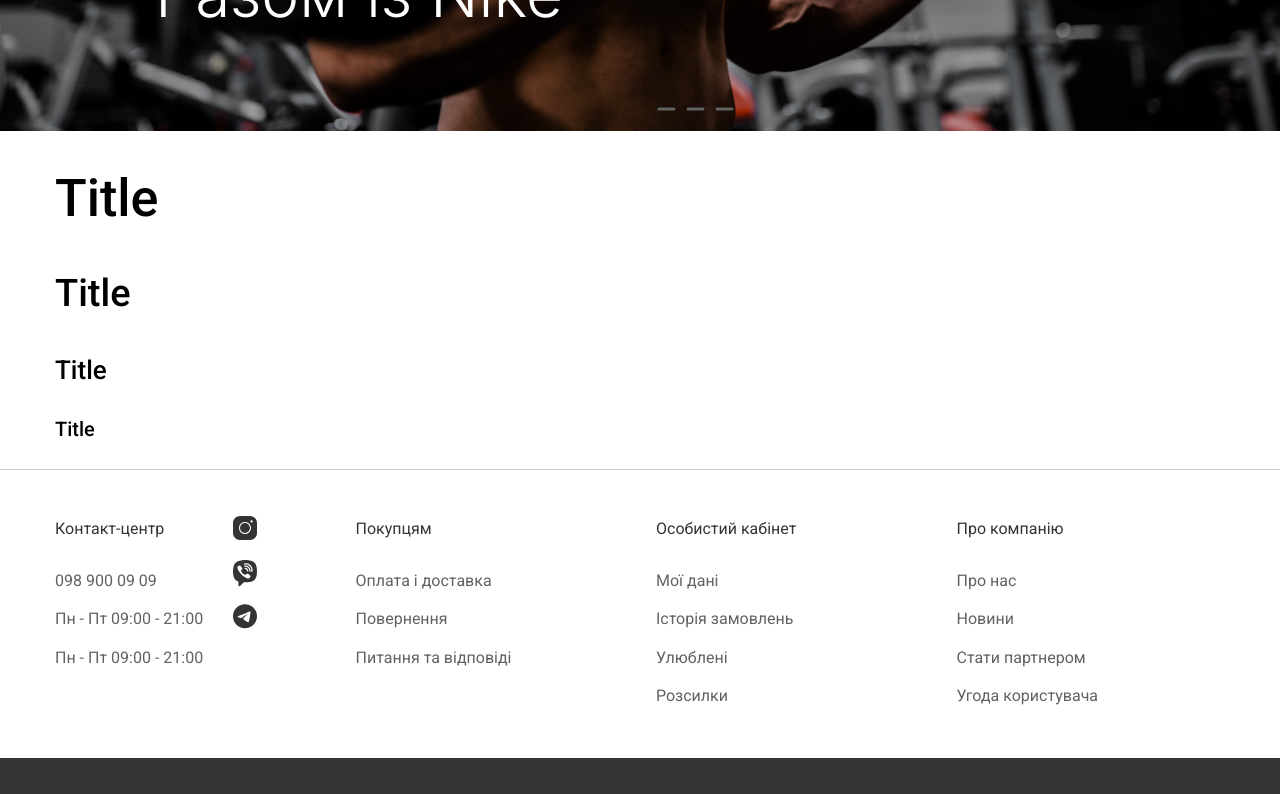
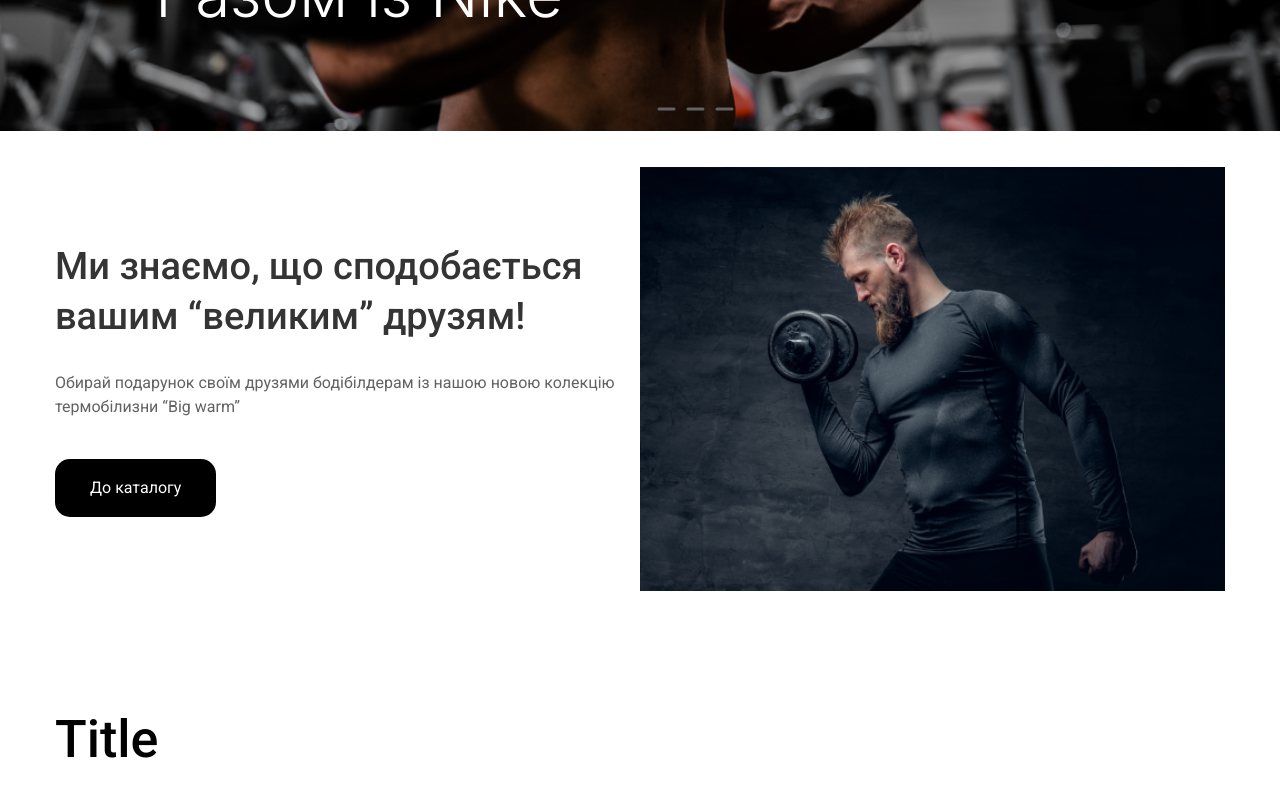
Before and after one commit to adwasar/ignat-gym, a React (Vite) app: page / in a window 1280 px wide. Shown: the part 480-1274 px from the top of the page. Built offline with nearby package versions, Linux system fonts and the light colour scheme.

Commit message:
feat: great friends section

```diff
--- a/src/App.jsx
+++ b/src/App.jsx
@@ -1,6 +1,7 @@
 import Header from './components/Header'
 import Footer from './components/Footer'
 import HeroSlider from './components/HeroSlider'
+import GreatFriendsSection from './components/GreatFriendsSection'
 
 function App() {
   return (
@@ -8,6 +9,7 @@
       <Header />
       <main>
         <HeroSlider />
+        <GreatFriendsSection />
         <div className="container">
           <h1>Title</h1>
           <h2>Title</h2>
--- /dev/null
+++ b/src/components/GreatFriendsSection.jsx
@@ -0,0 +1,23 @@
+function GreatFriendsSection() {
+  return (
+    <section className="great-friends">
+      <div className="container">
+        <div className="great-friends__content">
+          <div className="great-friends__left">
+            <h2 className="great-friends__title">
+              Ми знаємо, що сподобається вашим “великим” друзям!
+            </h2>
+            <p className="great-friends__text main-text">
+              Обирай подарунок своїм друзями бодібілдерам із нашою новою колекцію термобілизни “Big
+              warm”
+            </p>
+            <button className="great-friends__btn btn">До каталогу</button>
+          </div>
+          <div className="great-friends__right"></div>
+        </div>
+      </div>
+    </section>
+  )
+}
+
+export default GreatFriendsSection
--- a/src/components/HeroSlider.jsx
+++ b/src/components/HeroSlider.jsx
@@ -4,7 +4,7 @@
 
 function HeroSlider() {
   return (
-    <div className="hero-slider">
+    <section className="hero-slider">
       <div className="container">
         <div className="hero-slider__content-wrapper">
           <div className="hero-slider__content">
@@ -30,7 +30,7 @@
           <img src={PaginationLinePath} alt="#" />
         </div>
       </div>
-    </div>
+    </section>
   )
 }
 
--- a/src/scss/components/_buttons.scss
+++ b/src/scss/components/_buttons.scss
@@ -36,3 +36,17 @@
     }
   }
 }
+
+.btn {
+  padding: 20px 35px;
+  margin: 0;
+  color: $white;
+  background-color: $black-100;
+  border: none;
+  border-radius: 15px;
+  cursor: pointer;
+}
+
+.btn_gray {
+  background-color: $black-60;
+}
--- /dev/null
+++ b/src/scss/components/_great-friends-section.scss
@@ -0,0 +1,52 @@
+.great-friends {
+  padding: 36px 0 80px;
+  @include v-md {
+    padding: 36px 0 40px;
+  }
+  &__content {
+    display: flex;
+    @include v-md {
+      flex-direction: column;
+    }
+  }
+
+  &__left {
+    padding: 74px 0;
+    width: 50%;
+    @include v-md {
+      padding: 0 0 40px;
+      width: 100%;
+    }
+  }
+
+  &__title {
+    margin: 0;
+    color: $black-80;
+    font-size: 38px;
+    font-weight: 500;
+    @include v-md {
+      font-size: 32px;
+      line-height: normal;
+    }
+  }
+
+  &__text {
+    margin: 30px 0 0;
+    color: $black-60;
+  }
+
+  &__btn {
+    margin-top: 40px;
+  }
+
+  &__right {
+    width: 50%;
+    min-height: 360px;
+    background-image: url('../assets/img/catalog.png');
+    background-size: cover;
+    background-position: center;
+    @include v-md {
+      width: 100%;
+    }
+  }
+}
--- a/src/scss/main.scss
+++ b/src/scss/main.scss
@@ -10,3 +10,4 @@
 @import './components/boorger-btn';
 @import './components/boorger-menu';
 @import './components/hero-slider';
+@import './components/great-friends-section';
```
